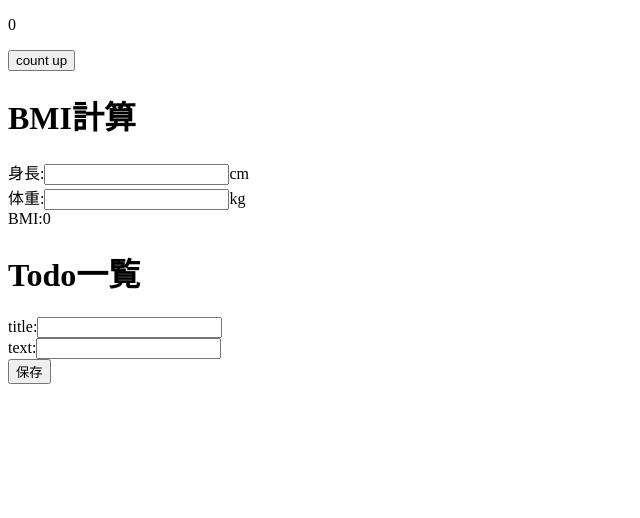
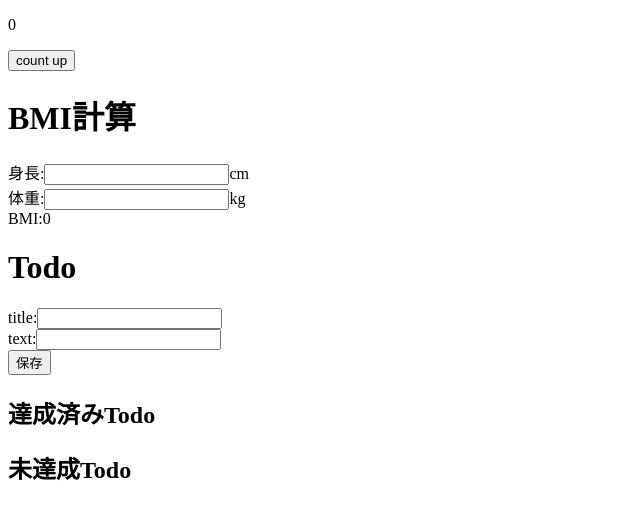
Before and after one commit to Kinoshita0623/hello-react-ts, a React (Create React App) app: page / in a window 1280 px wide. Shown: the top 518 px of the page, without its empty margins (0-640 px from the left). Built offline with nearby package versions, Linux system fonts and the light colour scheme.

Commit message:
change 未達成を表示できるようにした

```diff
--- a/src/App.tsx
+++ b/src/App.tsx
@@ -17,6 +17,14 @@ class App extends React.Component<{}, State>{
       todos: []
     };
 
+  }
+
+  completedTodos = ()=> {
+    return this.state.todos.filter((todo) => todo.complete);
+  }
+
+  uncompleteTodos = () => {
+    return this.state.todos.filter((todo) => !todo.complete);
   }
 
   handleSubmitTodo(todo: Todo) {
@@ -53,9 +61,14 @@ class App extends React.Component<{}, State>{
         <Bmi/>
       <div>
       </div>
-      <h1>Todo一覧</h1>
+      <h1>Todo</h1>
       <TodoList todos={this.state.todos} onCompleteTodo={ this.handleOnCompleteTodo }/>
-      <TodoForm onSubmit={ this.handleSubmitTodo.bind(this) } />
+      <TodoForm onSubmit={this.handleSubmitTodo.bind(this)} />
+
+      <h2>達成済みTodo</h2>
+      <TodoList todos={this.completedTodos()} onCompleteTodo={this.handleOnCompleteTodo} />
+      <h2>未達成Todo</h2>
+      <TodoList todos={this.uncompleteTodos()} onCompleteTodo={ this.handleOnCompleteTodo } />
     </div>);
   }
 }
```
Also changed, not shown: 1 other file (tests, documents, lock files or other folders).
